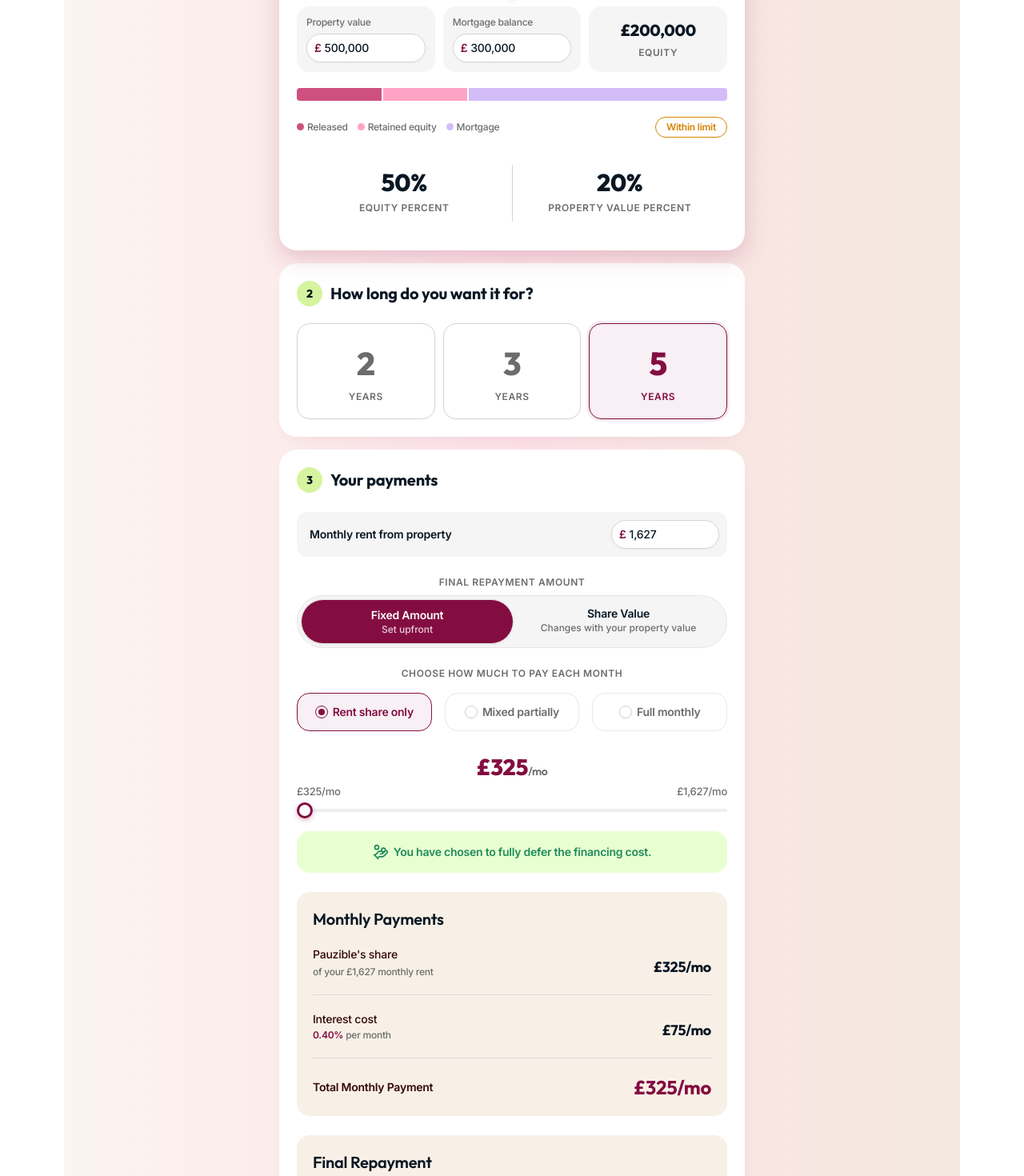
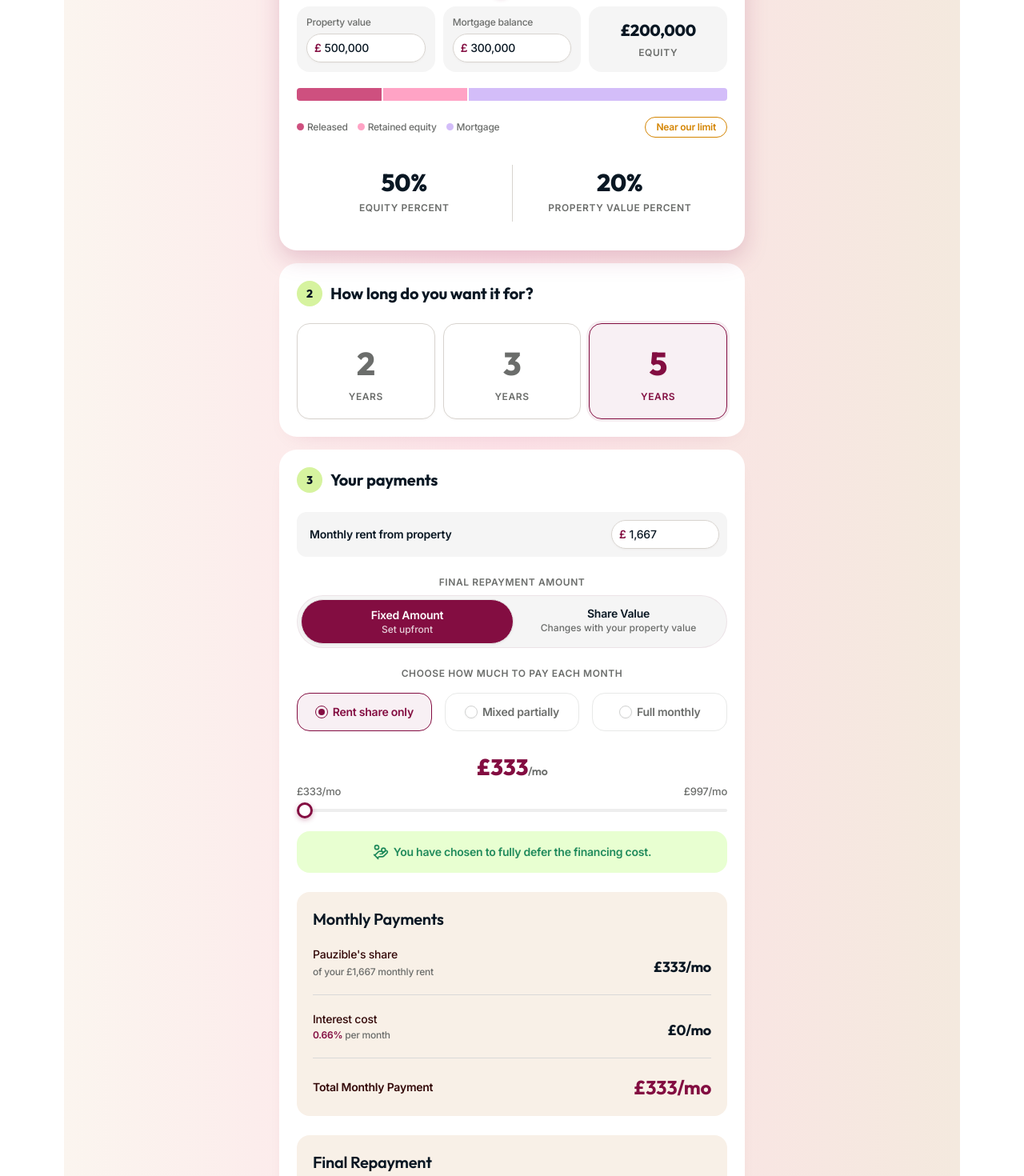
Before and after one commit to abhishekps-web/Pauzible-landing-page, a Next.js app: page / in a window 1280 px wide. Shown: the part 4360-5830 px from the top of the page at 80% size. Built offline with nearby package versions, Linux system fonts and the light colour scheme; a web font is replaced by a local one.

Commit message:
refactor: Update EquityCalculator and FinancingCostV2 components for improved calculations and layout

```diff
--- a/src/components/EquityCalculator.tsx
+++ b/src/components/EquityCalculator.tsx
@@ -6,10 +6,13 @@ import { useState } from "react";
 type PaymentOption = "rent" | "mixed" | "full";
 type PaymentMethod = "fixed" | "share";
 
-const MONTHLY_INTEREST_RATE = 0.004; // 0.40% per month, illustrative fixed rate
-const MIN_RENT_SHARE = 0.2; // "Rent share only" — lower bound of the payment slider, as a share of monthly rent
-const MAX_RENT_SHARE = 1; // "Full monthly" — upper bound of the payment slider, i.e. the full monthly rent
-const BASE_TERM_YEARS = 5; // reference term the minimum rent-share requirement is calibrated against
+// Nominal monthly rate by term, per payment method (matches production rate card).
+const RATE_TABLE_FIXED: Record<2 | 3 | 5, number> = { 2: 0.0079, 3: 0.0079, 5: 0.0083 };
+const RATE_TABLE_SHARE: Record<2 | 3 | 5, number> = { 2: 0.0075, 3: 0.007, 5: 0.0057 };
+const RATE_ADJUSTMENT = 0.0016666666666666668; // flat monthly offset baked into the effective rate
+const FINANCING_LIMIT = 100000; // threshold above which the financing amount is flagged as out of range
+const MIN_FINANCING_AMOUNT = 10000; // lower bound of the financing amount slider
+const FINANCING_AMOUNT_STEP = 2500; // slider increment/decrement step
 
 function formatMoney(amount: number) {
   return `£${Math.max(0, Math.round(amount)).toLocaleString("en-GB")}`;
@@ -33,12 +36,12 @@ export default function EquityCalculator() {
   const [propertyValue, setPropertyValue] = useState(500000);
   const [mortgageBalance, setMortgageBalance] = useState(300000);
   const [term, setTerm] = useState<2 | 3 | 5>(5);
-  const [monthlyRent, setMonthlyRent] = useState(1627);
+  const [monthlyRent, setMonthlyRent] = useState(1667);
   const [paymentMethod, setPaymentMethod] = useState<PaymentMethod>("fixed");
   const [paymentPercent, setPaymentPercent] = useState(0);
 
   const equity = Math.max(propertyValue - mortgageBalance, 0);
-  const financingAmount = Math.min(financingAmountRaw, equity);
+  const financingAmount = Math.max(MIN_FINANCING_AMOUNT, Math.min(financingAmountRaw, equity));
 
   const equityPercent = equity > 0 ? (financingAmount / equity) * 100 : 0;
   const propertyValuePercent = propertyValue > 0 ? (financingAmount / propertyValue) * 100 : 0;
@@ -46,22 +49,33 @@ export default function EquityCalculator() {
   const retainedWidthPct = propertyValue > 0 ? Math.max(0, ((equity - financingAmount) / propertyValue) * 100) : 0;
   const mortgageWidthPct = propertyValue > 0 ? Math.max(0, (mortgageBalance / propertyValue) * 100) : 0;
 
-  const maxPayment = Math.max(1, Math.round(monthlyRent * MAX_RENT_SHARE));
-  const termFactor = BASE_TERM_YEARS / term;
-  const minPayment = Math.min(maxPayment, Math.round(monthlyRent * MIN_RENT_SHARE * termFactor));
-  const selectedPayment = Math.round(minPayment + (maxPayment - minPayment) * (paymentPercent / 100));
+  const termMonths = term * 12;
+  const nominalMonthlyRate = paymentMethod === "fixed" ? RATE_TABLE_FIXED[term] : RATE_TABLE_SHARE[term];
+  const effectiveMonthlyRate = nominalMonthlyRate - RATE_ADJUSTMENT;
+
+  // Rent-share floor: proportional to the fraction of property value released.
+  const releasedShareOfProperty = propertyValue > 0 ? financingAmount / propertyValue : 0;
+  const minPaymentExact = releasedShareOfProperty * monthlyRent;
+  const minPayment = Math.round(minPaymentExact);
+
+  const fullMonthlyInterest = financingAmount * effectiveMonthlyRate;
+  const maxPayment = Math.round(minPaymentExact + fullMonthlyInterest);
+
+  const paymentFraction = Math.max(0, Math.min(1, paymentPercent / 100));
+  const financeMo = fullMonthlyInterest * paymentFraction;
+  const selectedPayment = Math.round(minPaymentExact + financeMo);
   const paymentOption = paymentOptionFromPercent(paymentPercent);
 
-  const baseInterestPerMonth = Math.round(financingAmount * MONTHLY_INTEREST_RATE);
-  const interestCostPerMonth = Math.max(0, baseInterestPerMonth - selectedPayment);
+  const interestCostPerMonth = Math.round(financeMo);
   const totalMonthlyPayment = selectedPayment;
 
-  const termMonths = term * 12;
-  const unpaidInterest = interestCostPerMonth * termMonths;
+  // Compounded interest that accrues if nothing is paid toward it, per the term's nominal rate.
+  const fullyDeferredInterest = Math.max(0, financingAmount * (Math.pow(1 + nominalMonthlyRate, termMonths) - 1));
+  const unpaidInterest = fullyDeferredInterest * (1 - paymentFraction);
   const finalRepayment = financingAmount + unpaidInterest;
 
-  const worstCaseUnpaidInterest = Math.max(0, baseInterestPerMonth - minPayment) * termMonths;
-  const savingsOverall = Math.max(0, worstCaseUnpaidInterest - unpaidInterest);
+  const totalInterestPaid = financeMo * termMonths + unpaidInterest;
+  const savingsOverall = Math.max(0, fullyDeferredInterest - totalInterestPaid);
 
   function startEditingFinancingAmount() {
     setFinancingAmountInput(formatMoney(financingAmount));
@@ -157,7 +171,7 @@ export default function EquityCalculator() {
             <div className="flex w-full max-w-[538px] flex-col gap-3">
               <div className="flex w-full items-center justify-between">
                 <span className="text-[13px] font-medium leading-[19.5px] tracking-[-0.24px] text-[#6b6d6b]">
-                  £0
+                  {formatMoney(MIN_FINANCING_AMOUNT)}
                 </span>
                 <span className="text-[13px] font-medium leading-[19.5px] tracking-[-0.24px] text-[#6b6d6b]">
                   {formatMoney(equity)}
@@ -167,13 +181,20 @@ export default function EquityCalculator() {
                 <div className="relative h-1 w-full overflow-hidden rounded-full bg-[#eee]">
                   <div
                     className="absolute inset-y-0 left-0 bg-brand"
-                    style={{ width: `${equity > 0 ? (financingAmount / equity) * 100 : 0}%` }}
+                    style={{
+                      width: `${
+                        equity > MIN_FINANCING_AMOUNT
+                          ? ((financingAmount - MIN_FINANCING_AMOUNT) / (equity - MIN_FINANCING_AMOUNT)) * 100
+                          : 0
+                      }%`,
+                    }}
                   />
                 </div>
                 <input
                   type="range"
-                  min={0}
-                  max={Math.max(equity, 1)}
+                  min={MIN_FINANCING_AMOUNT}
+                  max={Math.max(equity, MIN_FINANCING_AMOUNT + 1)}
+                  step={FINANCING_AMOUNT_STEP}
                   value={financingAmount}
                   onChange={(e) => setFinancingAmountRaw(Number(e.target.value))}
                   className="range-thumb absolute inset-0 h-1 w-full cursor-pointer appearance-none bg-transparent"
@@ -255,9 +276,29 @@ export default function EquityCalculator() {
                   <span className="text-xs font-medium tracking-[-0.24px] text-[#6b6d6b]">Mortgage</span>
                 </div>
               </div>
-              <div className="flex h-[26px] items-center justify-center rounded-full border border-[#d48400] bg-white px-[13px]">
-                <span className="whitespace-nowrap text-xs font-semibold tracking-[-0.24px] text-[#d48400]">
-                  {equityPercent >= 70 ? "Near limit" : "Within limit"}
+              <div
+                className={`flex h-[26px] items-center justify-center rounded-full border bg-white px-[13px] ${
+                  financingAmount > FINANCING_LIMIT
+                    ? "border-[#dc2626]"
+                    : financingAmount === FINANCING_LIMIT
+                      ? "border-[#d48400]"
+                      : "border-[#1f8a5b]"
+                }`}
+              >
+                <span
+                  className={`whitespace-nowrap text-xs font-semibold tracking-[-0.24px] ${
+                    financingAmount > FINANCING_LIMIT
+                      ? "text-[#dc2626]"
+                      : financingAmount === FINANCING_LIMIT
+                        ? "text-[#d48400]"
+                        : "text-[#1f8a5b]"
+                  }`}
+                >
+                  {financingAmount > FINANCING_LIMIT
+                    ? "Above our limit"
+                    : financingAmount === FINANCING_LIMIT
+                      ? "Near our limit"
+                      : "Comfortably in range"}
                 </span>
               </div>
             </div>
@@ -504,7 +545,7 @@ export default function EquityCalculator() {
                   </span>
                 </div>
                 <span className="font-heading text-lg font-bold tracking-[-0.24px] text-dark">
-                  {formatMoney(totalMonthlyPayment)}/mo
+                  {formatMoney(minPayment)}/mo
                 </span>
               </div>
 
@@ -514,7 +555,7 @@ export default function EquityCalculator() {
                 <div className="flex flex-col items-start gap-0.5">
                   <span className="text-sm font-medium tracking-[-0.24px] text-[#320707]">Interest cost</span>
                   <span className="text-xs font-medium tracking-[-0.24px] text-[#6b6d6b]">
-                    <span className="font-semibold text-brand">{(MONTHLY_INTEREST_RATE * 100).toFixed(2)}%</span> per month
+                    <span className="font-semibold text-brand">{(effectiveMonthlyRate * 100).toFixed(2)}%</span> per month
                   </span>
                 </div>
                 <span className="font-heading text-lg font-bold tracking-[-0.24px] text-dark">
--- a/src/components/FinancingCostV2.tsx
+++ b/src/components/FinancingCostV2.tsx
@@ -90,9 +90,17 @@ const REPAYMENT_ASSETS: Record<RepaymentTab, { src: string; alt: string }> = {
   },
 };
 
-function CardShell({ children }: { children: React.ReactNode }) {
+type CardShellProps<T extends string> = {
+  children: React.ReactNode;
+} & (
+  | { variant: "tabbed"; tabs: { value: T; label: string }[]; active: T; onChange: (value: T) => void; tabClassName?: string }
+  | { variant: "plain" }
+);
+
+function CardShell<T extends string>(props: CardShellProps<T>) {
+  const { children } = props;
   return (
-    <div className="relative flex h-[520px] w-full flex-col items-center justify-between overflow-hidden rounded-3xl border border-[#e4e4e4] p-6">
+    <div className="relative flex h-auto min-h-[420px] w-full flex-col items-center justify-between gap-6 overflow-hidden rounded-3xl border border-[#e4e4e4] p-6 sm:h-[520px]">
       <Image
         src="/financing-cost/card-bg-texture.png"
         alt=""
@@ -100,6 +108,9 @@ function CardShell({ children }: { children: React.ReactNode }) {
         sizes="(min-width: 1024px) 420px, 100vw"
         className="pointer-events-none rounded-3xl object-cover opacity-25"
       />
+      {props.variant === "tabbed" && (
+        <TabSwitcher active={props.active} onChange={props.onChange} tabs={props.tabs} className={props.tabClassName} />
+      )}
       {children}
     </div>
   );
@@ -123,7 +134,7 @@ export default function FinancingCostV2() {
 
       <div className="grid w-full grid-cols-1 items-stretch gap-5 lg:grid-cols-3">
         {/* Rent Share Card */}
-        <CardShell>
+        <CardShell variant="plain">
           <div className="relative mx-auto h-[270px] w-[220px] shrink-0 sm:h-[296px] sm:w-[241px]">
             <Image
               src="/financing-cost/rent-share-illustration.png"
@@ -137,14 +148,14 @@ export default function FinancingCostV2() {
             <p className="font-heading text-xl font-bold text-dark">
               Rent Share <span className="font-heading text-base font-semibold text-[#6b6d6b]">(Monthly)</span>
             </p>
-            <p className="h-[72px] text-base font-medium leading-6 text-[#6b6d6b]">
+            <p className="text-base font-medium leading-6 text-[#6b6d6b] sm:h-[72px]">
               In return for unlocking your equity, Pauzible receives a small share of your rent.</p>
           </div>
         </CardShell>
 
         {/* Interest Cost Card */}
-        <CardShell>
-          <TabSwitcher
+        <CardShell
+          variant="tabbed"
           active={interestTab}
           onChange={setInterestTab}
           tabs={[
@@ -152,7 +163,7 @@ export default function FinancingCostV2() {
             { value: "partial", label: "Partial" },
             { value: "rent", label: "Rent share only" },
           ]}
-          />
+        >
           <div className="relative h-[190px] w-full shrink-0">
             <Image
               key={INTEREST_ASSETS[interestTab].src}
@@ -165,24 +176,24 @@ export default function FinancingCostV2() {
           </div>
           <div className="relative flex w-full flex-col items-start gap-2 tracking-[-0.24px]">
             <p className="font-heading text-xl font-bold text-dark">Interest Cost</p>
-            <p className="h-[72px] text-base font-medium leading-6 text-[#6b6d6b]">
+            <p className="text-base font-medium leading-6 text-[#6b6d6b] sm:h-[72px]">
               Choose to pay financing costs monthly or at the end of the financing term with monthly compounding.
             </p>
           </div>
         </CardShell>
 
         {/* Final Repayment Card */}
-        <CardShell>
-          <TabSwitcher
+        <CardShell
+          variant="tabbed"
           active={repaymentTab}
           onChange={setRepaymentTab}
-            className="max-w-[364px]"
+          tabClassName="max-w-[364px]"
           tabs={[
             { value: "downside", label: "Downside −10%" },
             { value: "base", label: "Base" },
             { value: "upside", label: "Upside +10%" },
           ]}
-          />
+        >
           <div className={`relative w-full shrink-0 ${repaymentTab === "base" ? "h-[157px]" : "h-[195px]"}`}>
             <Image
               key={REPAYMENT_ASSETS[repaymentTab].src}
@@ -200,7 +211,7 @@ export default function FinancingCostV2() {
                 (Property Value-Linked)
               </span>
             </p>
-            <p className="h-[72px] text-base font-medium leading-6 text-[#6b6d6b]">
+            <p className="text-base font-medium leading-6 text-[#6b6d6b] sm:h-[72px]">
               At the end of the financing term, repayment reflects your property&apos;s market value.
               Pauzible shares in both upside and downside.
             </p>
```
Lines whose indentation alone changed are shown as unchanged.
